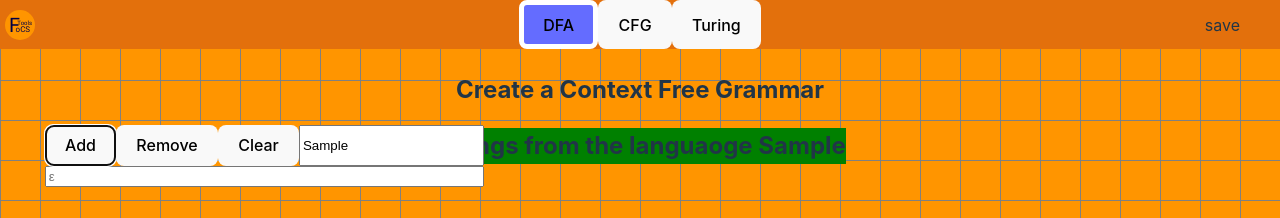
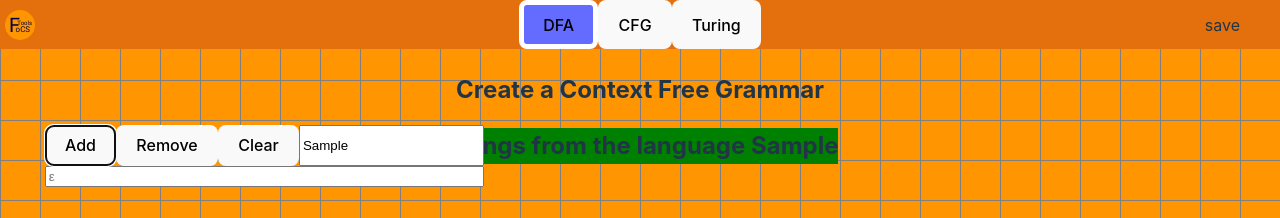
Before and after one commit to aandrepingu/FoCSTools, a React (Vite) app in the folder FoCSTools Site/: page / in a window 1280 px wide. Both pictures are taken after typing "Sample" into the empty fields and a click on the button "Add". Shown: the top 218 px of the page. Built offline with nearby package versions, Linux system fonts and the light colour scheme.

Commit message:
Fixed CFG string generation algorithm
Co-Authored-By: Allan Feng <123777018+Allan-Feng@users.noreply.github.com>
Co-Authored-By: Johnny Sun <52459750+Johnny-Sun04@users.noreply.github.com>
Co-Authored-By: Enigma-iwnl <108947845+Enigma-iwnl@users.noreply.github.com>

```diff
--- a/FoCSTools Site/src/pages/CFG.tsx
+++ b/FoCSTools Site/src/pages/CFG.tsx
@@ -1,6 +1,5 @@
 import { useState } from "react";
 import "./CFG.css";
-
 
 export default function CFG() {
   const [count, setCount] = useState<number>(0);
@@ -22,8 +21,8 @@ export default function CFG() {
   }
 
   // Remove from grammar array
-    // Remove from back
-    // If a box is clicked, remove that one
+  // Remove from back
+  // If a box is clicked, remove that one
   function onRemove() {
     if (count > 0) {
       setCount(count - 1);
@@ -33,12 +32,12 @@ export default function CFG() {
   }
 
   const produceString = (stringSoFar: string, production: string) => {
-    if (production.indexOf(lang) === -1) {
+    if (stringSoFar.indexOf(lang) === -1) {
       // Terminal String
-      return production;
+      return stringSoFar;
     } else {
       // Replace lang with stringSoFar
-      return production.replace(new RegExp(lang, 'g'), stringSoFar);
+      return stringSoFar.replace(new RegExp(lang, "g"), production);
     }
   };
 
@@ -50,7 +49,7 @@ export default function CFG() {
 
     renderValues.push(<h2>Strings from the languaoge {lang}</h2>);
 
-    if(lang === "" || text.length < 1){
+    if (lang === "" || text.length < 1) {
       return;
     }
 
@@ -79,7 +78,10 @@ export default function CFG() {
     }
     */
 
-    const generateStrings = (stringSoFar: string, visited: Set<string>): void => {
+    const generateStrings = (
+      stringSoFar: string,
+      visited: Set<string>
+    ): void => {
       if (renderValues.length >= 10) {
         return;
       }
@@ -88,16 +90,66 @@ export default function CFG() {
         const newString = produceString(stringSoFar, production);
 
         if (!visited.has(newString)) {
-          visited.add(newString);
           // Output terminal strings
-          if(newString.indexOf(lang) === -1)
+          if (newString.indexOf(lang) === -1) {
             renderValues.push(<h4>{newString}</h4>);
+            visited.add(newString);
+          }
           generateStrings(newString, visited);
         }
       }
     };
 
-    generateStrings("", new Set());
+    generateStrings(lang, new Set());
+
+    return renderValues;
+  };
+
+  const renderOutputsTest = () => {
+    const renderValues: JSX.Element[] = [];
+    var max_size = 4;
+    //const result: string[] = [];
+    //const queue: { symbol: string, stringSoFar: string }[] = [];
+
+    renderValues.push(<h2>Strings from the language {lang}</h2>);
+
+    if (lang === "" || text.length < 1) {
+      return;
+    }
+
+    const generateStringsTest = (
+      stringSoFar: string,
+      visited: Set<string>
+    ): void => {
+      //Base case:
+      if (stringSoFar.length > max_size) {
+        return;
+      }
+
+      if (stringSoFar.length <= max_size && stringSoFar.indexOf(lang) === -1) {
+        if (!visited.has(stringSoFar)) {
+          visited.add(stringSoFar);
+          renderValues.push(<h4>{stringSoFar}</h4>);
+          return;
+        }
+      }
+
+      for (let i = 0; i < stringSoFar.length; i++) {
+        if (stringSoFar[i] === lang) {
+          //Loop through product rules
+          for (const production of text) {
+            //Apply rule
+            //newString.replace(new RegExp(lang, "g"), production);
+            const newString =
+              stringSoFar.slice(0, i) + production + stringSoFar.slice(i + 1);
+            //recurse with rule
+            generateStringsTest(newString, visited);
+          }
+        }
+      }
+    };
+
+    generateStringsTest(lang, new Set());
 
     return renderValues;
   };
@@ -115,27 +167,30 @@ export default function CFG() {
     const newText = [...text];
     newText[index] = value;
     setText(newText);
-  }
+  };
 
   // Handle special keypresses "|" and "Backspace" to add and remove
-  const handleKeyPress=(e: React.KeyboardEvent<HTMLInputElement>)=>{
-    const value=e.currentTarget.value;
-    if(e.key==='|') onAdd();
-    else if(e.key==='Backspace'&& !value)onRemove();
-  }
+  const handleKeyPress = (e: React.KeyboardEvent<HTMLInputElement>) => {
+    const value = e.currentTarget.value;
+    if (e.key === "|") onAdd();
+    else if (e.key === "Backspace" && !value) onRemove();
+  };
 
   // Edit a text box
-  const handleChange=(index: number, e:React.FormEvent<HTMLInputElement>)=>{
-    const value=e.currentTarget.value;
-    if(value[value.length-1]==='|')return
-    onWrite(index,value)
-  }
+  const handleChange = (
+    index: number,
+    e: React.FormEvent<HTMLInputElement>
+  ) => {
+    const value = e.currentTarget.value;
+    if (value[value.length - 1] === "|") return;
+    onWrite(index, value);
+  };
 
   // Handle the name of the language being generated
-  const handleLang=(e:React.FormEvent<HTMLInputElement>)=>{
-    const value=e.currentTarget.value;
-    setLang(value)
-  }
+  const handleLang = (e: React.FormEvent<HTMLInputElement>) => {
+    const value = e.currentTarget.value;
+    setLang(value);
+  };
   return (
     <>
       <h2 className="CFG_Text_Div">Create a Context Free Grammar</h2>
@@ -144,11 +199,7 @@ export default function CFG() {
           <button onClick={onAdd}>Add</button>
           <button onClick={onRemove}>Remove</button>
           <button onClick={clear}>Clear</button>
-          <input
-            type="text"
-            value={lang}
-            onChange={(e) => handleLang(e)}
-          />
+          <input type="text" value={lang} onChange={(e) => handleLang(e)} />
         </div>
         <div className="CFG_Rules">
           {Array.from({ length: count }).map((_, index) => (
@@ -166,9 +217,7 @@ export default function CFG() {
         <h1>{currentTextIndex}</h1>
         <h1>{lang}</h1>
       </div>
-      <div className="outputBox">
-        {renderOutputs()}
-      </div>
+      <div className="outputBox">{renderOutputsTest()}</div>
     </>
   );
 }
```
